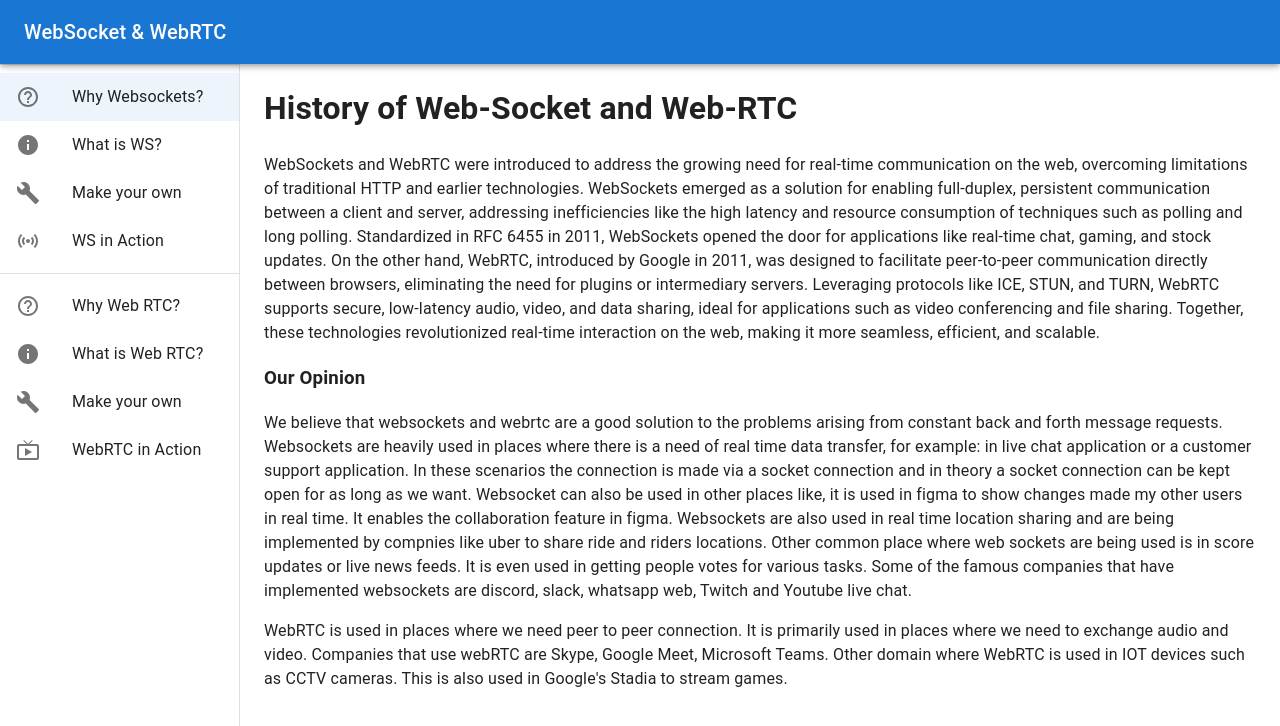
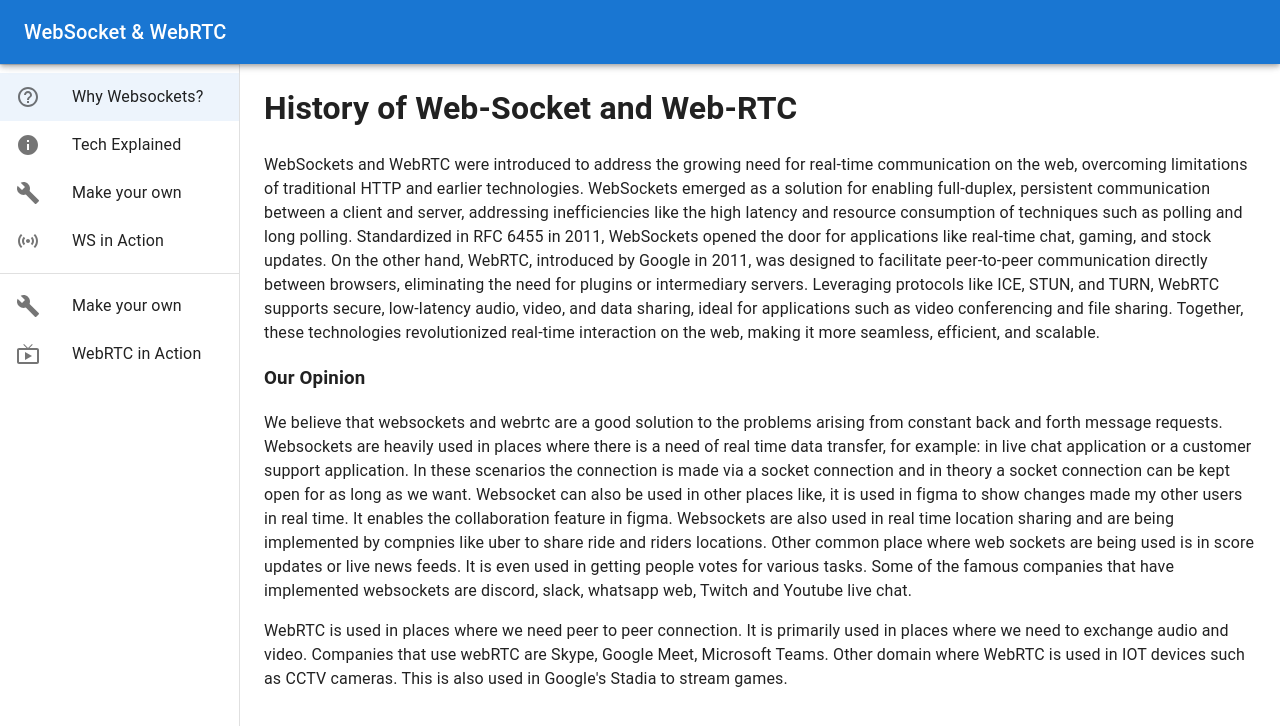
Before and after one commit to ishtpreet/WebSockets-and-WebRTC, a React (Create React App) app in the folder frontend/: page / in a window 1280 px wide. Shown: the top 726 px of the page. Built offline with nearby package versions, Linux system fonts and the light colour scheme.

Commit message:
fixed navigations

```diff
--- a/frontend/src/App.js
+++ b/frontend/src/App.js
@@ -37,7 +37,7 @@ function App() {
        <Routes>
         {/* WebSockets Path -> root is whyWS */}
         <Route index element={<WhyWS />} />
-        <Route path="/what-is-ws" element={<WhatIsWS />} />
+        <Route path="/tech-explained" element={<WhatIsWS />} />
         <Route path="/ws" element={<WS />} />
         <Route path="/websocket-tutorial" element={<WebSocketTutorial />} />
         {/* WebRTC Path */}
--- a/frontend/src/components/SideMenu.js
+++ b/frontend/src/components/SideMenu.js
@@ -21,13 +21,13 @@ const drawerWidth = 240;
 const menuItems = {
   websocket: [
       { label: 'Why Websockets?', path: '/', icon: <HelpOutlineIcon /> },
-      { label: 'What is WS?', path: '/what-is-ws', icon: <InfoIcon /> },
+      { label: 'Tech Explained', path: '/tech-explained', icon: <InfoIcon /> },
       { label: 'Make your own', path: '/websocket-tutorial', icon: <BuildIcon /> },
       { label: 'WS in Action', path: '/ws', icon: <SensorsIcon /> },
   ],
   webrtc: [
-      { label: 'Why Web RTC?', path: '/why-webrtc', icon: <HelpOutlineIcon /> },
-      { label: 'What is Web RTC?', path: '/what-is-webrtc', icon: <InfoIcon /> },
+      // { label: 'Why Web RTC?', path: '/why-webrtc', icon: <HelpOutlineIcon /> },
+      // { label: 'What is Web RTC?', path: '/what-is-webrtc', icon: <InfoIcon /> },
       { label: 'Make your own', path: '/webrtc-tutorial', icon: <BuildIcon /> },
       { label: 'WebRTC in Action', path: '/webrtc', icon: <LiveTvIcon /> },
   ],
```
